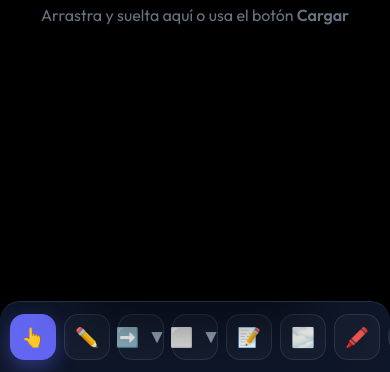
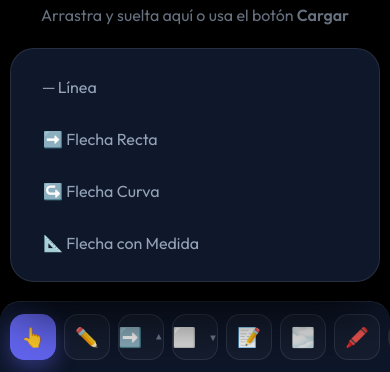
Before and after one commit to Abd1219/AbdEdit, a website with bundled scripts: page index.html in a window 390 px wide. Both pictures are taken after a click on the button "Líneas y Flechas". Shown: the part 472-844 px from the top of the page. Built offline with nearby package versions, Linux system fonts and the light colour scheme.

Commit message:
Actualización PWA y mejoras

```diff
--- a/index.html
+++ b/index.html
@@ -9,6 +9,22 @@
     <link rel="apple-touch-icon" href="logo.png">
 </head>
 <body>
+    <!-- Menús movidos arriba del todo para asegurar máxima prioridad de renderizado -->
+    <div class="dropdown-menu" id="arrowMenu">
+        <button class="dropdown-item" data-tool="line">─ Línea</button>
+        <button class="dropdown-item" data-tool="arrow">➡️ Flecha Recta</button>
+        <button class="dropdown-item" data-tool="curved-arrow">↪️ Flecha Curva</button>
+        <button class="dropdown-item" data-tool="measure-arrow">📐 Flecha con Medida</button>
+    </div>
+
+    <div class="dropdown-menu" id="shapeMenu">
+        <button class="dropdown-item" data-tool="rectangle">⬜ Rectángulo</button>
+        <button class="dropdown-item" data-tool="ellipse">⭕ Elipse</button>
+        <button class="dropdown-item" data-tool="triangle">🔺 Triángulo</button>
+        <button class="dropdown-item" data-tool="angle">∠ Ángulo</button>
+        <button class="dropdown-item" data-tool="polygon">◇ Forma Libre</button>
+    </div>
+
     <div class="container">
         <header>
             <img src="logo.png" alt="AbdEdit" class="logo" id="appLogo">
@@ -53,25 +69,12 @@
                     <button class="tool-btn" id="arrowBtn" title="Líneas y Flechas">
                         ➡️ <span class="dropdown-arrow">▼</span>
                     </button>
-                    <div class="dropdown-menu" id="arrowMenu">
-                        <button class="dropdown-item" data-tool="line">─ Línea</button>
-                        <button class="dropdown-item" data-tool="arrow">➡️ Flecha Recta</button>
-                        <button class="dropdown-item" data-tool="curved-arrow">↪️ Flecha Curva</button>
-                        <button class="dropdown-item" data-tool="measure-arrow">📐 Flecha con Medida</button>
-                    </div>
                 </div>
 
                 <div class="tool-dropdown">
                     <button class="tool-btn" id="shapeBtn" title="Formas geométricas">
                         ⬜ <span class="dropdown-arrow">▼</span>
                     </button>
-                    <div class="dropdown-menu" id="shapeMenu">
-                        <button class="dropdown-item" data-tool="rectangle">⬜ Rectángulo</button>
-                        <button class="dropdown-item" data-tool="ellipse">⭕ Elipse</button>
-                        <button class="dropdown-item" data-tool="triangle">🔺 Triángulo</button>
-                        <button class="dropdown-item" data-tool="angle">∠ Ángulo</button>
-                        <button class="dropdown-item" data-tool="polygon">◇ Forma Libre</button>
-                    </div>
                 </div>
 
                 <button class="tool-btn" data-tool="text" title="Agregar texto">📝</button>
@@ -101,6 +104,8 @@
     </div>
 
     <div id="statusToast" class="status-toast"></div>
+
+    <!-- Menús movidos arriba -->
 
     <script type="module" src="src/main.js"></script>
     <script type="module">
--- a/src/main.js
+++ b/src/main.js
@@ -85,11 +85,14 @@ class AbdEditApp {
             this.deselect();
         }
 
-        // Start drawing
-        this.isDrawing = true;
+        // Start drawing (unless it's text, which is one-shot)
         if (this.currentTool === 'text') {
             this.addText();
-        } else if (this.currentTool === 'pencil') {
+            return;
+        }
+
+        this.isDrawing = true;
+        if (this.currentTool === 'pencil') {
             this.state.addAnnotation({
                 tool: 'pencil',
                 points: [{x: this.startX, y: this.startY}],
@@ -314,13 +317,23 @@ class AbdEditApp {
     }
 
     addText() {
-        const text = prompt('Texto:');
-        if (!text) return;
-        const size = parseInt(prompt('Tamaño (12-72):', '50')) || 50;
+        const text = prompt('Texto:', 'Inserte el texto aquí');
+        if (text === null) return;
+
+        const sizeInput = prompt('Tamaño (12-72):', '50');
+        if (sizeInput === null) return;
+
+        const size = parseInt(sizeInput) || 50;
         this.state.addAnnotation({
-            tool: 'text', text, x: this.startX, y: this.startY + size,
-            color: document.getElementById('colorPicker').value, fontSize: size, height: size
+            tool: 'text',
+            text: text || 'Inserte el texto aquí',
+            x: this.startX,
+            y: this.startY,
+            color: document.getElementById('colorPicker').value,
+            fontSize: size,
+            height: size
         });
+        this.state.saveHistory();
         this.render();
     }
 
--- a/src/ui/UIManager.js
+++ b/src/ui/UIManager.js
@@ -9,7 +9,10 @@ export class UIManager {
         document.querySelectorAll('.tool-btn').forEach(btn => {
             btn.addEventListener('click', (e) => {
                 const target = e.target.closest('.tool-btn');
-                if (!target || target.id === 'arrowBtn' || target.id === 'shapeBtn') return;
+                if (!target) return;
+
+                // If it's a dropdown trigger, the initDropdown will handle it
+                if (target.id === 'arrowBtn' || target.id === 'shapeBtn') return;
 
                 const tool = target.dataset.tool;
                 if (tool) this.setTool(tool);
@@ -26,8 +29,11 @@ export class UIManager {
 
         // Global click to close dropdowns
         document.addEventListener('click', (e) => {
-            if (!e.target.closest('.tool-dropdown')) {
-                document.querySelectorAll('.dropdown-menu').forEach(m => m.classList.remove('show'));
+            if (!e.target.closest('.tool-dropdown') && !e.target.closest('.dropdown-menu')) {
+                document.querySelectorAll('.dropdown-menu').forEach(m => {
+                    m.classList.remove('show');
+                });
+                document.querySelectorAll('.tool-btn').forEach(b => b.classList.remove('dropdown-open'));
             }
         });
 
@@ -54,8 +60,18 @@ export class UIManager {
 
         btn.addEventListener('click', (e) => {
             e.stopPropagation();
-            if (otherMenu) otherMenu.classList.remove('show');
-            menu.classList.toggle('show');
+            if (otherMenu) {
+                otherMenu.classList.remove('show');
+                const otherBtn = document.getElementById(otherMenuId === 'arrowMenu' ? 'arrowBtn' : 'shapeBtn');
+                if (otherBtn) otherBtn.classList.remove('dropdown-open');
+            }
+
+            const isOpen = menu.classList.toggle('show');
+            btn.classList.toggle('dropdown-open', isOpen);
+
+            if (isOpen) {
+                this.positionMenu(btn, menu);
+            }
         });
 
         menu.querySelectorAll('.dropdown-item').forEach(item => {
@@ -105,6 +121,38 @@ export class UIManager {
         document.getElementById('editTextBtn').style.display = 'none';
     }
 
+    positionMenu(btn, menu) {
+        const rect = btn.getBoundingClientRect();
+        const isMobile = window.innerWidth <= 768;
+
+        if (isMobile) {
+            // Reset inline styles to allow CSS media queries to take over
+            menu.style.top = 'auto';
+            menu.style.left = '10px';
+            menu.style.right = '10px';
+            menu.style.width = 'calc(100% - 20px)';
+            menu.style.bottom = '90px';
+            menu.style.position = 'fixed';
+            menu.style.zIndex = '10002';
+            return;
+        }
+
+        // Desktop positioning
+        menu.style.position = 'fixed';
+        menu.style.bottom = 'auto';
+        menu.style.top = `${rect.bottom + 10}px`;
+        menu.style.left = `${rect.left}px`;
+        menu.style.right = 'auto';
+        menu.style.width = 'auto';
+        menu.style.zIndex = '10002';
+
+        // Prevent going off-screen to the right
+        const menuRect = menu.getBoundingClientRect();
+        if (rect.left + menuRect.width > window.innerWidth) {
+            menu.style.left = `${window.innerWidth - menuRect.width - 20}px`;
+        }
+    }
+
     showToast(message) {
         const toast = document.getElementById('statusToast');
         if (!toast) return;
--- a/styles.css
+++ b/styles.css
@@ -176,8 +176,8 @@ header {
     flex-wrap: nowrap;
     position: relative;
     z-index: 100;
-    overflow-x: auto;
-    scrollbar-width: none; /* Hide scrollbar for cleaner look */
+    overflow: visible;
+    scrollbar-width: none;
 }
 
 .toolbar::-webkit-scrollbar {
@@ -271,25 +271,38 @@ canvas {
     position: relative;
 }
 
+.dropdown-arrow {
+    font-size: 0.6rem;
+    margin-left: 4px;
+    transition: transform 0.3s ease;
+    opacity: 0.7;
+}
+
+.dropdown-open .dropdown-arrow {
+    transform: rotate(180deg);
+}
+
 .dropdown-menu {
-    position: absolute;
-    top: calc(100% + 6px);
-    left: 0;
-    background: var(--bg-glass);
-    backdrop-filter: blur(40px);
+    position: fixed;
+    background: #0f172a; /* Solid background to ensure visibility */
     border: 1px solid var(--border-glass);
     border-radius: var(--radius-md);
-    box-shadow: 0 30px 60px rgba(0,0,0,0.6);
+    box-shadow: 0 30px 60px rgba(0,0,0,0.8);
     display: none;
     flex-direction: column;
     padding: 8px;
     min-width: 240px;
-    z-index: 1000;
+    z-index: 10002; /* Extremely high to be above everything */
+    visibility: hidden;
+    opacity: 0;
+    transition: opacity 0.2s ease, visibility 0.2s ease;
 }
 
 .dropdown-menu.show {
     display: flex;
-    animation: slideUp 0.3s ease;
+    visibility: visible;
+    opacity: 1;
+    animation: slideDown 0.3s cubic-bezier(0.4, 0, 0.2, 1) forwards;
 }
 
 .dropdown-item {
@@ -458,7 +471,9 @@ input[type="range"]::-webkit-slider-thumb:hover {
         gap: 12px;
         border-radius: 20px 20px 0 0;
         justify-content: flex-start;
-        background: rgba(15, 23, 42, 0.98);
+        background: rgba(15, 23, 42, 0.98); /* Solid-ish to avoid containing block for fixed children */
+        backdrop-filter: none; /* Removed to allow fixed children to escape overflow clipping */
+        -webkit-backdrop-filter: none;
         z-index: 1001;
         overflow-x: auto;
         border-bottom: none;
@@ -510,12 +525,20 @@ input[type="range"]::-webkit-slider-thumb:hover {
     }
 
     .dropdown-menu {
-        bottom: calc(100% + 15px);
+        bottom: 90px; /* Slightly higher than the bottom toolbar */
         top: auto;
-        left: 50%;
-        transform: translateX(-50%);
-        min-width: 220px;
-        position: fixed; /* Keep it relative to screen on mobile if needed */
+        left: 10px;
+        right: 10px;
+        width: calc(100% - 20px);
+        transform: none;
+        border-radius: var(--radius-lg);
+        padding: 12px;
+        background: #0f172a;
+        z-index: 10002;
+    }
+
+    .dropdown-menu.show {
+        animation: slideUpFull 0.3s cubic-bezier(0.4, 0, 0.2, 1);
     }
 
     .dropdown-item {
@@ -533,7 +556,12 @@ input[type="range"]::-webkit-slider-thumb:hover {
     to { opacity: 1; transform: translateY(0); }
 }
 
-@keyframes slideUp {
-    from { opacity: 0; transform: translate(-50%, 20px); }
-    to { opacity: 1; transform: translate(-50%, 0); }
+@keyframes slideDown {
+    from { opacity: 0; transform: translateY(-10px); }
+    to { opacity: 1; transform: translateY(0); }
 }
+
+@keyframes slideUpFull {
+    from { opacity: 0; transform: translateY(20px); }
+    to { opacity: 1; transform: translateY(0); }
+}
```
